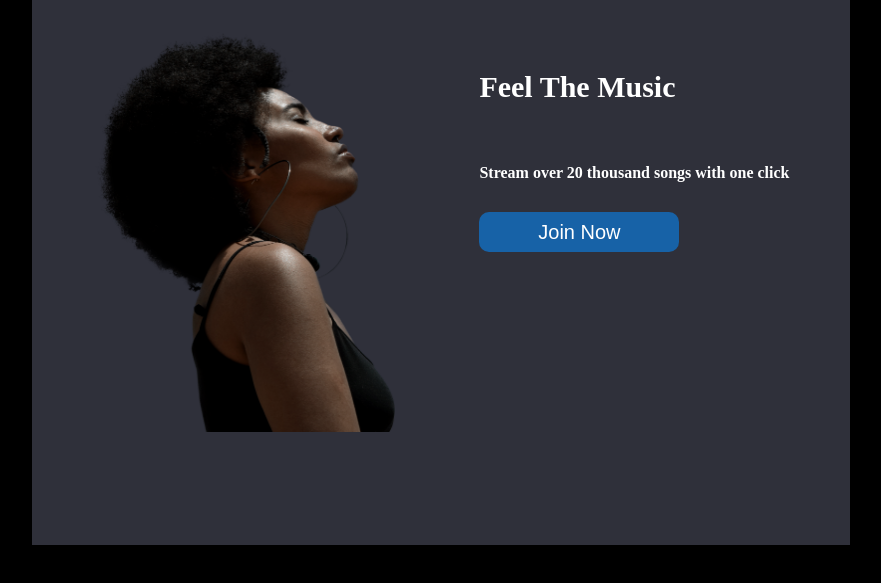
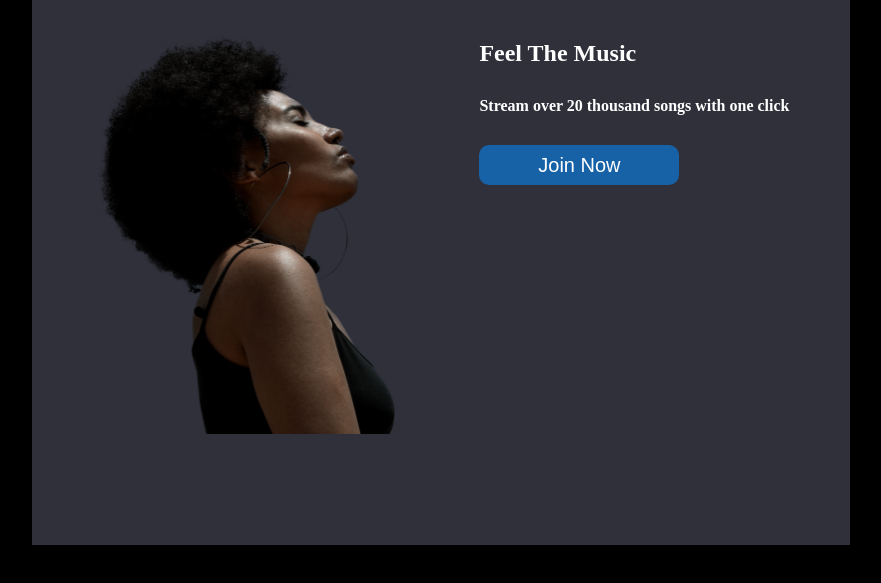
Before and after one commit to Aichetou-Gaye/Maquette-figma2, a plain HTML site: page index.html in a window 1280 px wide. Shown: the part 115-698 px from the top of the page, without its empty margins (199-1080 px from the left). Drawn offline with Linux system fonts and the light colour scheme.

Commit message:
correct errors

```diff
--- a/css/style.css
+++ b/css/style.css
@@ -83,11 +83,10 @@ header nav ul li a{
 .contain-right h4 {
     margin: 30px 0px;
 }
-.contain-right a button {
+.contain-right button {
     background-color: var(--button);
     width: 200px;
     height: 40PX;
-    outline: none;
     border: none;
     font-size: 20px;
     color: var(--white);
--- a/index.html
+++ b/index.html
@@ -7,7 +7,7 @@
     <title>Landing Page</title>
 </head>
 <body>
-    <section class="container">
+    <div class="container">
         <header>
             <a href="index.html">
                 <img src="images/logo.png" alt="Logo">
@@ -25,12 +25,12 @@
                 <img src="images/photos/landing-page-girl.png" alt="girl">
             </div>
             <div class="contain-right">
-                <h1>Feel The Music</h1>
+                <h2>Feel The Music</h2>
                 <h4>Stream over 20 thousand songs with one click</h4>
-                <a href="sign-up.html"><button type="button">Join Now</button></a>
+                <button type="button">Join Now</button>
             </div>
         </section>
-    </section>
+    </div>
 
 </body>
 </html>
```
Also changed, not shown: feature.html (+2 -2 lines), sign-up.html (+2 -2 lines).
